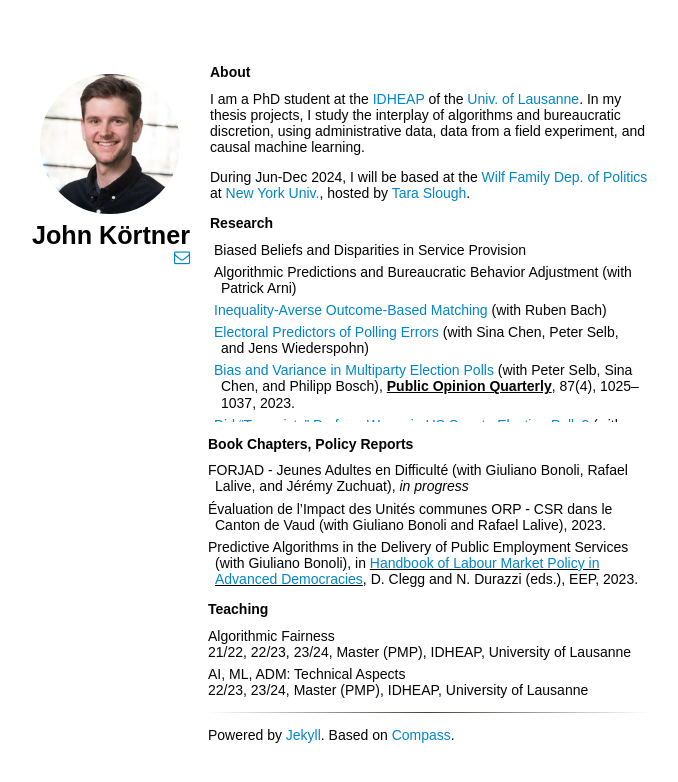
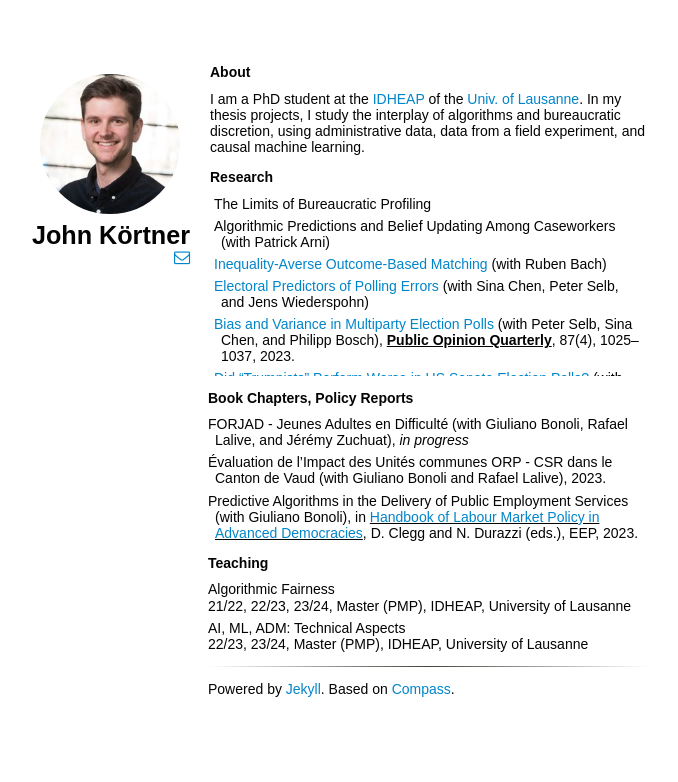
Before and after one commit to jkortner/jkortner.github.io, a Jekyll site: the page built from index.html, in a window 1280 px wide. Shown: the top 782 px of the page, without its empty margins (318-996 px from the left). Built offline with Jekyll 4.4.1, drawn with Linux system fonts in a browser that asks for light colours; nearby versions of some CDN libraries; some web fonts are replaced.

Commit message:
Update titles

```diff
--- a/_includes/content.html
+++ b/_includes/content.html
@@ -2,17 +2,15 @@
   <p>
   I am a PhD student at the <a href='https://www.unil.ch/idheap/en/home.html'>IDHEAP</a> of the
       <a href='https://www.unil.ch/central/en/home.html'>Univ. of Lausanne</a>. In my thesis projects, I study the interplay of algorithms and bureaucratic discretion, using administrative data, data from a field experiment, and causal machine learning.
-  </p> <p>
-  During Jun-Dec 2024, I will be based at the <a href='https://as.nyu.edu/departments/politics.html'>Wilf Family Dep. of Politics</a> at <a href='https://www.nyu.edu'>New York Univ.</a>, hosted by <a href='https://taraslough.github.io'>Tara Slough</a>.
-</p>
+  </p>
 <h2>Research</h2>
 <p>
 <div class="research">
     <article>
-        Biased Beliefs and Disparities in Service Provision
+        The Limits of Bureaucratic Profiling
     </article>
     <article>
-        Algorithmic Predictions and Bureaucratic Behavior Adjustment (with Patrick Arni)
+        Algorithmic Predictions and Belief Updating Among Caseworkers (with Patrick Arni)
     </article>
     <article>
         <a href='https://osf.io/yrn4d/'>Inequality-Averse Outcome-Based Matching</a> (with Ruben Bach)
```
Also changed, not shown: 1 other file.
